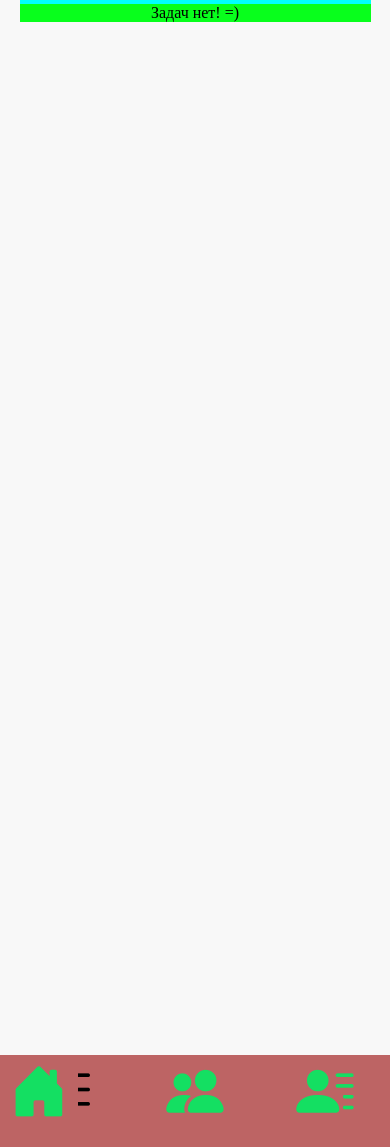
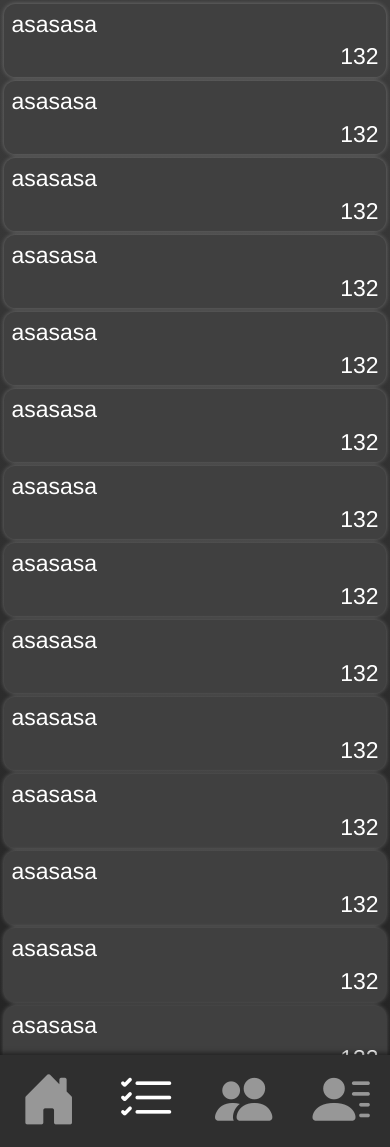
Before and after one commit to dontletthenightmaresbite/Megaproekt, a Django app: page /tasks/ in a window 390 px wide. Run offline with Django 4.2, Linux system fonts and the light colour scheme; some libraries are stand-ins or nearby versions.

Commit message:
tasks page(no phones)

```diff
--- a/Megaproekt/Megaproekt/settings.py
+++ b/Megaproekt/Megaproekt/settings.py
@@ -116,7 +116,7 @@ USE_TZ = True
 # Static files (CSS, JavaScript, Images)
 # https://docs.djangoproject.com/en/4.1/howto/static-files/
 
-STATIC_URL = 'static/'
+STATIC_URL = '/static/'
 
 # Default primary key field type
 # https://docs.djangoproject.com/en/4.1/ref/settings/#default-auto-field
--- a/Megaproekt/Miniproekt/static/menu-style.css
+++ b/Megaproekt/Miniproekt/static/menu-style.css
@@ -1,8 +1,12 @@
 :root {
-  --button-text-color: rgb(20, 223, 98);
-  --button-text-color-hover: rgb(88, 145, 110);
-  --button-text-color-active: rgb(0, 0, 0);
-  --menu-color: rgb(189, 100, 100);
+  --button-text-color: rgba(151, 151, 151, 1);
+  --button-text-color-hover: rgb(180, 180, 180);
+  --button-text-color-active: rgba(255, 255, 255, 1);
+  --menu-color: rgba(47, 47, 47, 1);
+  --main-text-color: rgba(255, 255, 255, 1);
+  --gradient-light: rgba(60, 60, 60, 1);
+  --gradient-dark: rgba(34, 34, 34, 1);
+  --accent-color: rgba(218, 198, 24, 1);
 }
 
 * {
@@ -10,7 +14,14 @@
   padding: 0px;
 }
 
+body {
+  height: 100svh;
+  background: linear-gradient(to bottom, var(--gradient-light), var(--gradient-dark));
+  color: var(--main-text-color);
+}
+
 .menu {
+  box-shadow: 0px -2px 5px rgba(0,0,0,0.5);
   margin:0px;
   height: 8%;
   position:fixed;
@@ -47,6 +58,7 @@
 
 .menu .button {
   color: var(--button-text-color);
+  transition-duration: 300ms;
 }
 .menu .button:link {
   text-decoration: none;
--- a/Megaproekt/Miniproekt/static/tasks.css
+++ b/Megaproekt/Miniproekt/static/tasks.css
@@ -1,34 +1,56 @@
 :root {
-    --task-bg-color: rgb(189, 19, 204);
+    --task-bg-color: rgba(64, 64, 64, 1);
+    --accent-color: rgba(218, 198, 24, 1);
 }
 
-/* body {
-    height: 100vh;
-    width: 100vw;
-} */
-
+/* Не доделал */
 .tasks-wrapper {
-    background-color: aqua;
+    margin: auto;
+    /* background-color: rgb(96, 148, 148); */
     width: 60%;
     display: flex;
     flex-direction: column;
-    margin: 0 auto 0 auto;
+    overflow-y: auto;
     padding-top: 1%;
-    overflow-y: auto;
-    /* height: 92svh; */
+    height: auto;
+    max-height: 92svh;
+    /* scrollbar-color: aqua; */
+}
+::-webkit-scrollbar {
+    width: 5px;
+    height: 90%;
+}
+
+::-webkit-scrollbar-track {
+    background: rgba(124, 124, 124, 0);
+}
+
+::-webkit-scrollbar-thumb {
+    background: rgba(124, 124, 124, 0.651);
+    border-radius: 10px;
+}
+
+::-webkit-scrollbar-thumb:hover {
+    background: rgba(124, 124, 124, 0.9);
 }
 
 .empty {
     text-align: center;
-    background-color: rgb(8, 255, 28);
+    background-color: rgb(2, 19, 3);
     padding: auto;
 }
 
 .task {
+    box-shadow: 0px 0px 5px rgba(255,255,255,0.3);
     display: block;
     margin: 0 1% 1% 1%;
     border-radius: 1vh;
     background-color: var(--task-bg-color);
+    transition-duration: 800ms;
+}
+.task:hover {
+    box-shadow: 0px 0px 15px var(--accent-color);
+    transition-duration: 700ms;
 }
 
 .desc, .deadline {
@@ -51,12 +73,14 @@
 
 @media (max-width: 1281px) {
     .tasks-wrapper {
-        width: 90%;
+        width: 80%;
     }
 
-  }
+}
 
-  @media (max-width: 720px) {
+@media (max-width: 720px) {
+    .tasks-wrapper {
+        width: 100%;
+    }
 
-
-  }
+}
--- a/Megaproekt/Miniproekt/templates/Miniproekt/main.html
+++ b/Megaproekt/Miniproekt/templates/Miniproekt/main.html
@@ -3,7 +3,7 @@
 <html lang="en">
 <head>
     <meta charset="UTF-8">
-    <link rel="stylesheet" href="css/bootstrap.min.css">
+    <link rel="stylesheet" href="{% static "bootstrap.min.css" %}">
     <link href="
 https://cdn.jsdelivr.net/npm/bootstrap-icons@1.10.3/font/bootstrap-icons.min.css
 " rel="stylesheet">
--- a/Megaproekt/Miniproekt/templates/Miniproekt/me.html
+++ b/Megaproekt/Miniproekt/templates/Miniproekt/me.html
@@ -3,7 +3,7 @@
 <html lang="en">
 <head>
     <meta charset="UTF-8">
-    <link rel="stylesheet" href="css/bootstrap.min.css">
+    <link rel="stylesheet" href="{% static "bootstrap.min.css" %}">
     <link href="
 https://cdn.jsdelivr.net/npm/bootstrap-icons@1.10.3/font/bootstrap-icons.min.css
 " rel="stylesheet">
--- a/Megaproekt/Miniproekt/templates/Miniproekt/tasks.html
+++ b/Megaproekt/Miniproekt/templates/Miniproekt/tasks.html
@@ -3,9 +3,9 @@
 <html lang="en">
 <head>
     <meta charset="UTF-8">
-    <link rel="stylesheet" href="css/style.css">
+    <link rel="stylesheet" href="{% static "bootstrap.min.css" %}">
+    <link rel="stylesheet" href="{% static "tasks.css" %}">
     <link rel="stylesheet" href="{% static "menu-style.css" %}">
-    <link rel="stylesheet" href="{% static "tasks.css" %}">
     <link href="
 https://cdn.jsdelivr.net/npm/bootstrap-icons@1.10.3/font/bootstrap-icons.min.css
 " rel="stylesheet">
@@ -24,6 +24,7 @@ https://cdn.jsdelivr.net/npm/bootstrap-icons@1.10.3/font/bootstrap-icons.min.css
       {% endfor %}
 
     </div>
+
     <div class="menu">
         <ul>
           <a href="/main" class="button main"><li>
--- a/Megaproekt/Miniproekt/templates/Miniproekt/team.html
+++ b/Megaproekt/Miniproekt/templates/Miniproekt/team.html
@@ -3,7 +3,7 @@
 <html lang="en">
 <head>
     <meta charset="UTF-8">
-    <link rel="stylesheet" href="css/bootstrap.min.css">
+    <link rel="stylesheet" href="{% static "bootstrap.min.css" %}">
     <link href="
 https://cdn.jsdelivr.net/npm/bootstrap-icons@1.10.3/font/bootstrap-icons.min.css
 " rel="stylesheet">
--- a/Megaproekt/Miniproekt/templates/Miniproekt/test.html
+++ b/Megaproekt/Miniproekt/templates/Miniproekt/test.html
@@ -3,7 +3,7 @@
 <html lang="en">
 <head>
     <meta charset="UTF-8">
-    <link rel="stylesheet" href="css/bootstrap.min.css">
+    <link rel="stylesheet" href="{% static "bootstrap.min.css" %}">
     <link href="
 https://cdn.jsdelivr.net/npm/bootstrap-icons@1.10.3/font/bootstrap-icons.min.css
 " rel="stylesheet">
--- a/Megaproekt/Miniproekt/views.py
+++ b/Megaproekt/Miniproekt/views.py
@@ -10,7 +10,7 @@ def tasks(request):
         def __init__(self, desc, dl):
             self.desc = desc
             self.deadline = dl
-    data = {"data":[]}
+    data = {"data":[task('asasasa',132),task('asasasa',132),task('asasasa',132),task('asasasa',132),task('asasasa',132),task('asasasa',132),task('asasasa',132),task('asasasa',132),task('asasasa',132),task('asasasa',132),task('asasasa',132),task('asasasa',132),task('asasasa',132),task('asasasa',132),task('asasasa',132),task('asasasa',132),task('asasasa',132),task('afffffa',132)]}
     return render(request, 'Miniproekt/tasks.html', data)
 
 def team(request):
```
Also changed, not shown: Megaproekt/Miniproekt/static/bootstrap.min.css (renamed from Сайтик (в разработке)/css/bootstrap.min.css).
